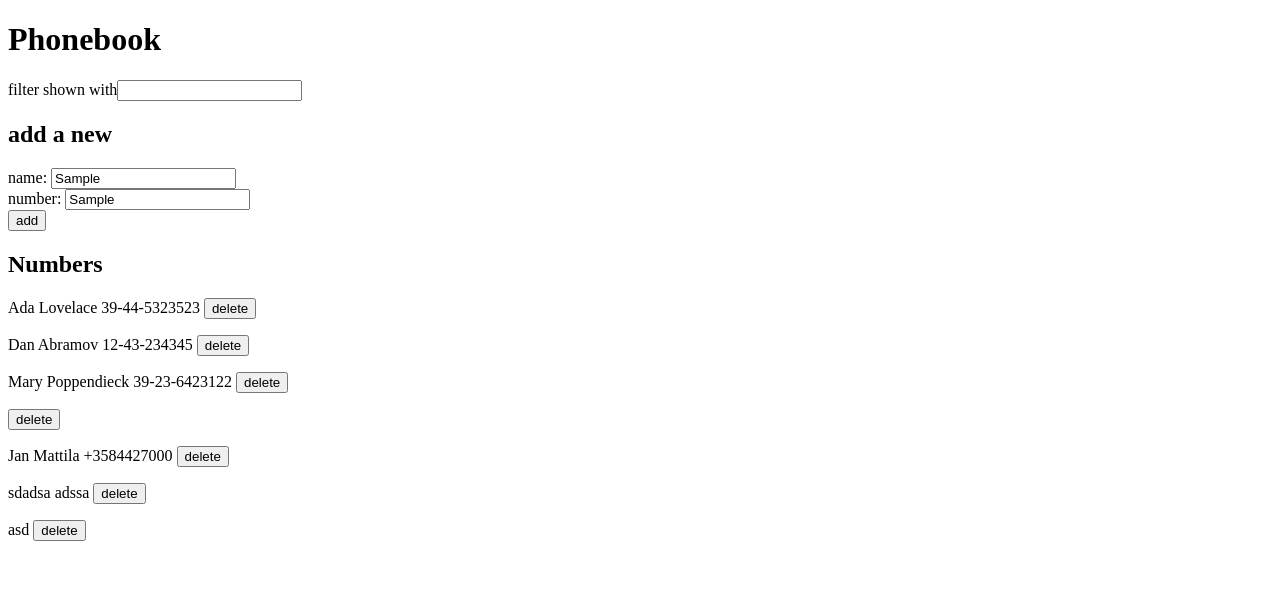
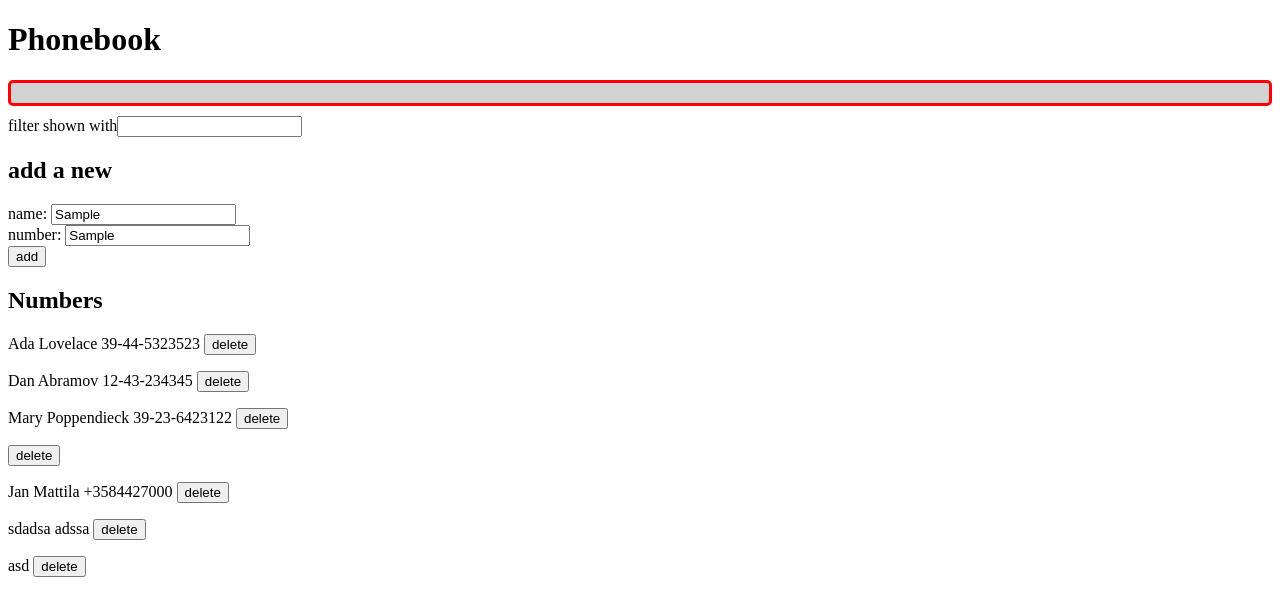
Before and after one commit to Ja4xt/palauitusrepositorio-main, a React (Create React App) app in the folder osa2/puhelinluettelo/: page / in a window 1280 px wide. Both pictures are taken after typing "Sample", "Sample" into the empty fields and a click on the button "add". Shown: the top 616 px of the page. Built offline with nearby package versions, Linux system fonts and the light colour scheme; no server answers; data requests are answered from the project's data file.

Commit message:
attempting 2.17

```diff
--- a/osa2/puhelinluettelo/src/App.js
+++ b/osa2/puhelinluettelo/src/App.js
@@ -13,14 +13,23 @@ const Notification = ({ message, className }) => {
     <div className={className}>{message}</div>
   )
 }
+const Errornoti = ({ errormessage, className }) => {
+  if (errormessage === null) {
+    return null
+    }
+
+  return (
+    <div className={className}>{errormessage}</div>
+  )
+}
 
 const App = () => {
-  const [persons, setPersons] = useState([])
+  const [ persons, setPersons] = useState([])
   const [ newName, setNewName ] = useState('')
   const [ newNumber, setNewNumber ] = useState('')
   const [ searchName, setSearchName ] = useState('')
   const [ message, setMessage ] = useState(null)
-  const [errorMessage, setErrorMessage] = useState('some error happened...')
+  const [ errormessage, seterrorMessage ] = useState(null)
 
   useEffect(() => {
     personService
@@ -61,7 +70,7 @@ const App = () => {
             }, 2000)
           })
           .catch(error => {
-            setMessage(`Person ${personObj.name} is not in phonebook`)
+            seterrorMessage(`Person ${personObj.name} is not in phonebook`)
             setPersons(persons.filter(person => person.id !== personObj.id))
             setTimeout(() => {
               setMessage(null)
@@ -83,7 +92,7 @@ const App = () => {
         }, 2000)
       })
       .catch(error => {
-        setMessage(error.response.data.error)
+        seterrorMessage(error.response.data.error)
         setTimeout(() => {
           setMessage(null)
         }, 2000)
@@ -99,10 +108,11 @@ const App = () => {
             if (person.id !== id) {
               return true
             }
-            setMessage(`Person ${person.name} is deleted`)
+            seterrorMessage(`Person ${person.name} is deleted`)
             setTimeout(() => {
               setMessage(null)
             }, 2000)
+
             return false
           }))
         })
@@ -131,6 +141,10 @@ const App = () => {
         message={message}
         className='success'
       />
+      <Errornoti
+        errormessage={errormessage}
+        className='error'
+      />
       <Filter searchName={searchName} handleSearchName={handleSearchName} />
       <h2>add a new</h2>
       <PersonForm
```
